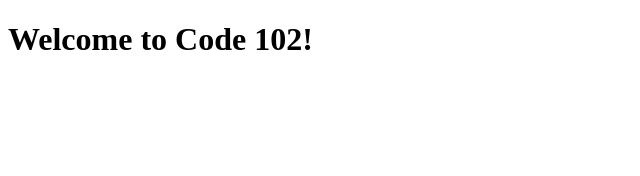
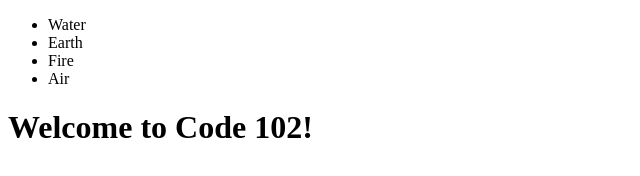
Before and after one commit to happysolucki/Code102Webpage, a plain HTML site: page index.html in a window 1280 px wide. Shown: the whole page, without its empty margins (0-640 px from the left). Drawn offline with Linux system fonts and the light colour scheme.

Commit message:
Added navbar

```diff
--- a/index.html
+++ b/index.html
@@ -1,11 +1,19 @@
 <!DOCTYPE html>
 <html lang="en">
   <head>
-    <title></title>
+    <title>Code 102 Webpage</title>
     <meta charset="UTF-8">
     <meta name="viewport" content="width=device-width, initial-scale=1">
   </head>
   <body>
+    <nav class="sidebar">
+      <ul>
+        <li>Water</li>
+        <li>Earth</li>
+        <li>Fire</li>
+        <li>Air</li>
+      </ul>
+    </nav>
     <h1>Welcome to Code 102!</h1>
   </body>
 </html>
```
